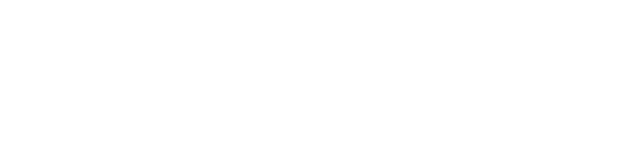
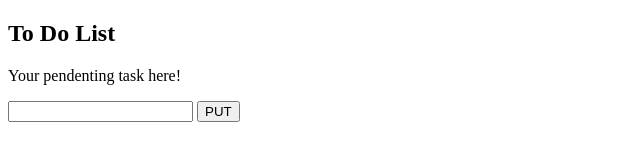
Before and after one commit to faazdy/ToDo-List, a plain HTML site: page index.html in a window 1280 px wide. Shown: the whole page, without its empty margins (0-640 px from the left). Drawn offline with Linux system fonts and the light colour scheme.

Commit message:
-m 'basic HTML app structure'

```diff
--- a/index.html
+++ b/index.html
@@ -9,7 +9,16 @@
 <body>
     <main>
         <section class="container">
-
+            <h1>To Do List</h1>
+            <p>
+                Your pendenting task here!
+            </p>
+            <form action="">
+                <input type="text" name="task" id="task">
+                <button>
+                    PUT
+                </button>
+            </form>
         </section>
     </main>
     <footer>
```
